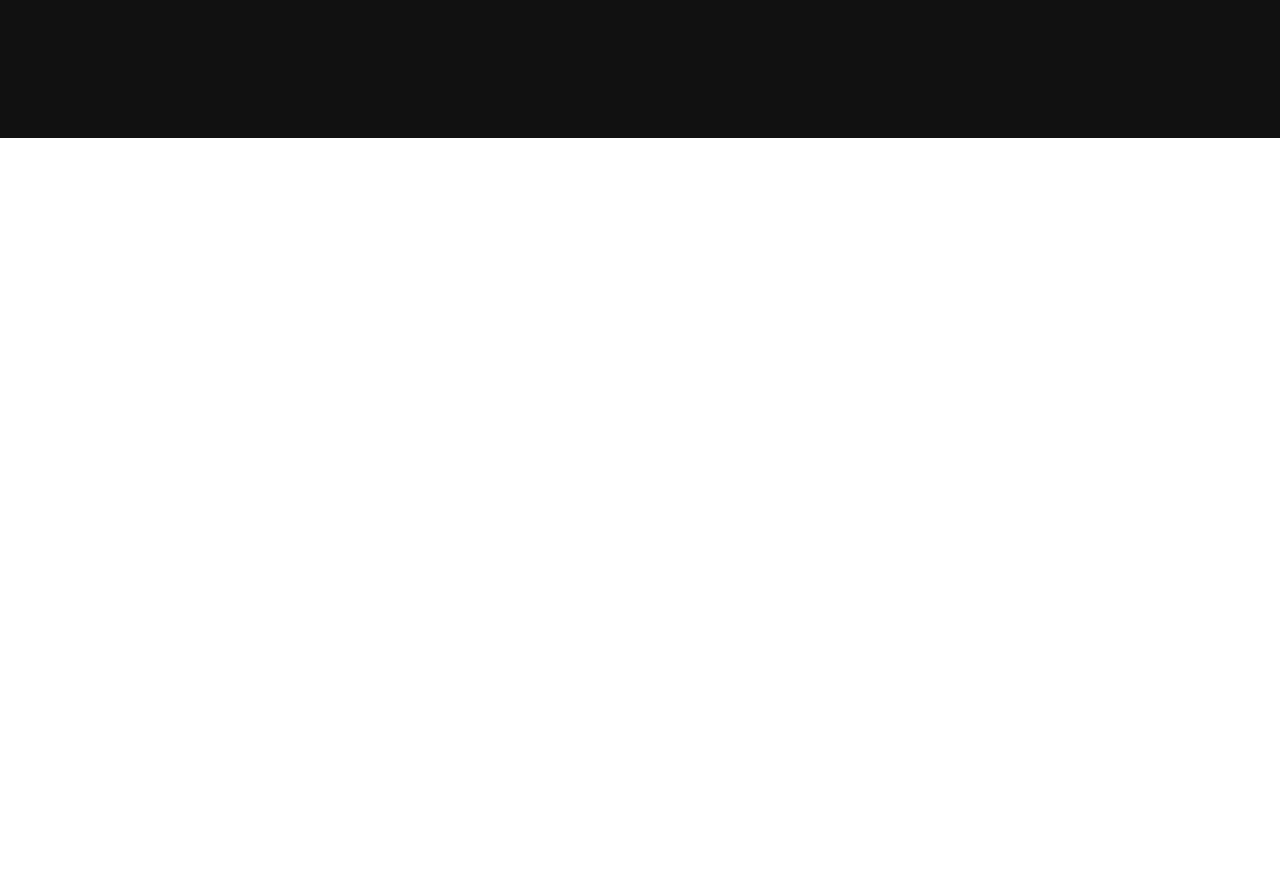
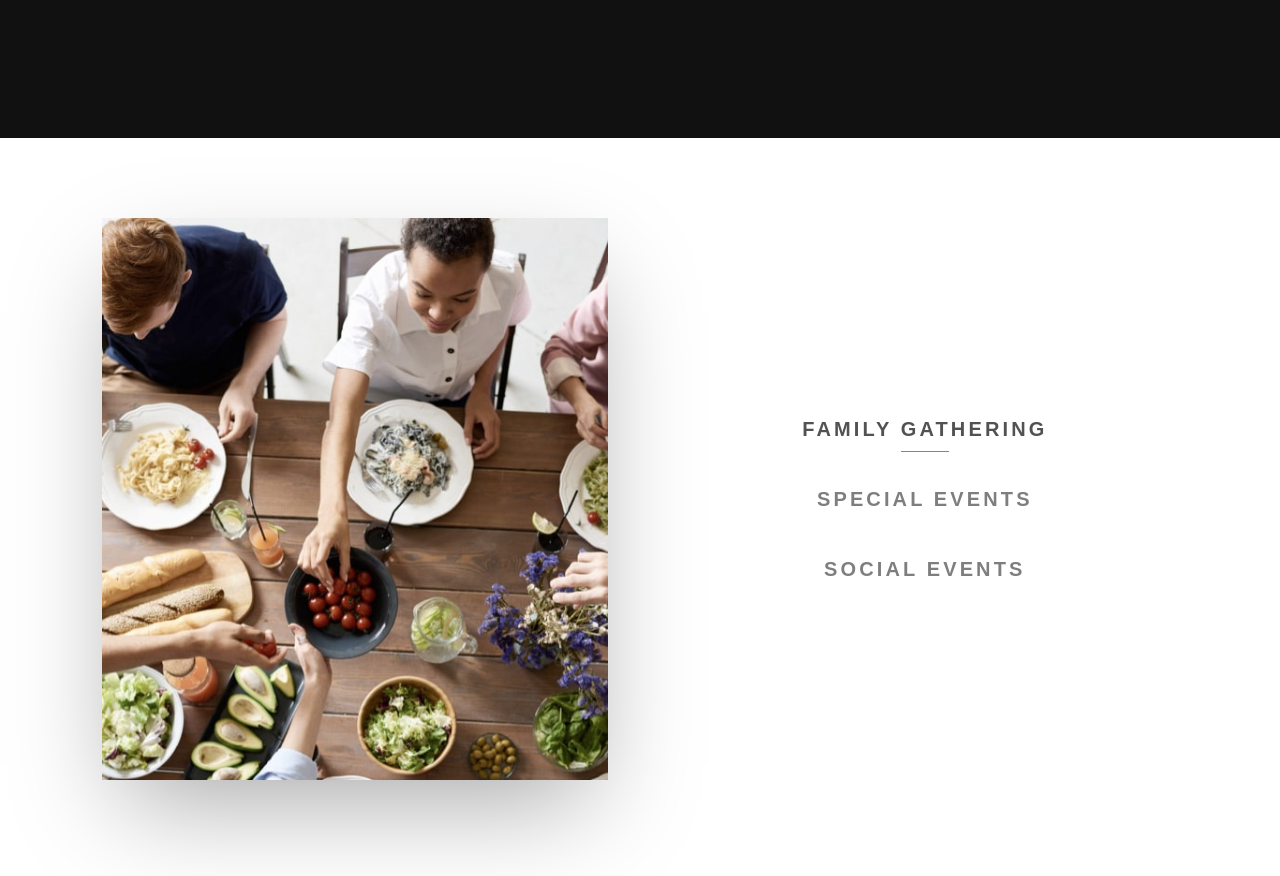
Before and after one commit to anet-eny/dine-restaurant-website, a React (Vite) app: page / in a window 1280 px wide. Shown: the part 2840-3716 px from the top of the page. Before the commit the page ends 2978 px from the top, so only its background shows below. Built offline with nearby package versions, Linux system fonts and the light colour scheme.

Commit message:
feat: create and add initial structure and styles to EventsShowcase

```diff
--- a/src/App.jsx
+++ b/src/App.jsx
@@ -2,6 +2,7 @@ import { homeData } from "./data/homeData";
 import FeaturesSection from "./components/FeaturesSection";
 import HeroSection from "./components/HeroSection";
 import HighlightsSection from "./components/HighlightsSection";
+import EventsShowcase from "./components/EventsShowcase";
 
 function App() {
   return (
@@ -9,6 +10,7 @@ function App() {
       <HeroSection {...homeData.hero} buttonText="book a table" />
       <FeaturesSection features={homeData.features} />
       <HighlightsSection {...homeData.highlights} />
+      <EventsShowcase {...homeData.eventsShowcase} />
     </div>
   );
 }
--- /dev/null
+++ b/src/components/EventsShowcase.jsx
@@ -0,0 +1,60 @@
+import { useState, useEffect } from "react";
+import Button from "./Button";
+import { PADDING } from "../utils/constants";
+
+export default function EventsShowcase({ events }) {
+  const [activeIndex, setActiveIndex] = useState(0);
+
+  //   useEffect(() => {
+  //     const interval = setInterval(() => {
+  //       setActiveIndex((prev) => (prev + 1) % events.length);
+  //     }, 3000);
+  //     return () => clearInterval(interval);
+  //   }, [events.length]);
+
+  const activeEvent = events[activeIndex];
+
+  return (
+    <section className="pt-20 pb-24" style={{ paddingInline: PADDING }}>
+      <div className="grid lg:grid-cols-2 gap-12 lg:gap-16 items-center">
+        <picture className="block w-full h-full">
+          <source
+            media="(min-width: 64rem)"
+            srcSet={`${activeEvent.image.desktop} 1x, ${activeEvent.image.desktop2x} 2x`}
+          />
+          <source
+            media="(min-width: 48rem)"
+            srcSet={`${activeEvent.image.tablet} 1x, ${activeEvent.image.tablet2x} 2x`}
+          />
+          <img
+            src={activeEvent.image.mobile}
+            srcSet={`${activeEvent.image.mobile} 1x, ${activeEvent.image.mobile2x} 2x`}
+            alt={activeEvent.title}
+            className="w-full h-full object-cover [box-shadow:0_40px_100px_-20px_rgba(0,0,0,0.35)]"
+          />
+        </picture>
+        <nav className="flex flex-col md:flex-row lg:flex-col items-center gap-3 md:gap-6">
+          {events.map((event, index) => (
+            <button
+              key={event.id}
+              onClick={() => setActiveIndex(index)}
+              className={`relative text-left sm:text-center px-4 py-2 heading-s uppercase transition-all duration-500 cursor-pointer ${
+                index === activeIndex ? "text-neutral-600" : "opacity-50"
+              }`}
+            >
+              <span className="relative z-10">{event.label}</span>
+              {/* PODTRŽENÍ AKTIVNÍHO NADPISU */}
+              <span
+                className={`absolute bottom-0 left-1/2 -translate-x-1/2 w-12 h-px bg-beaver transition-all duration-500 ${
+                  index === activeIndex
+                    ? "opacity-100 scale-x-100"
+                    : "opacity-0 scale-x-0"
+                }`}
+              />
+            </button>
+          ))}
+        </nav>
+      </div>
+    </section>
+  );
+}
```
